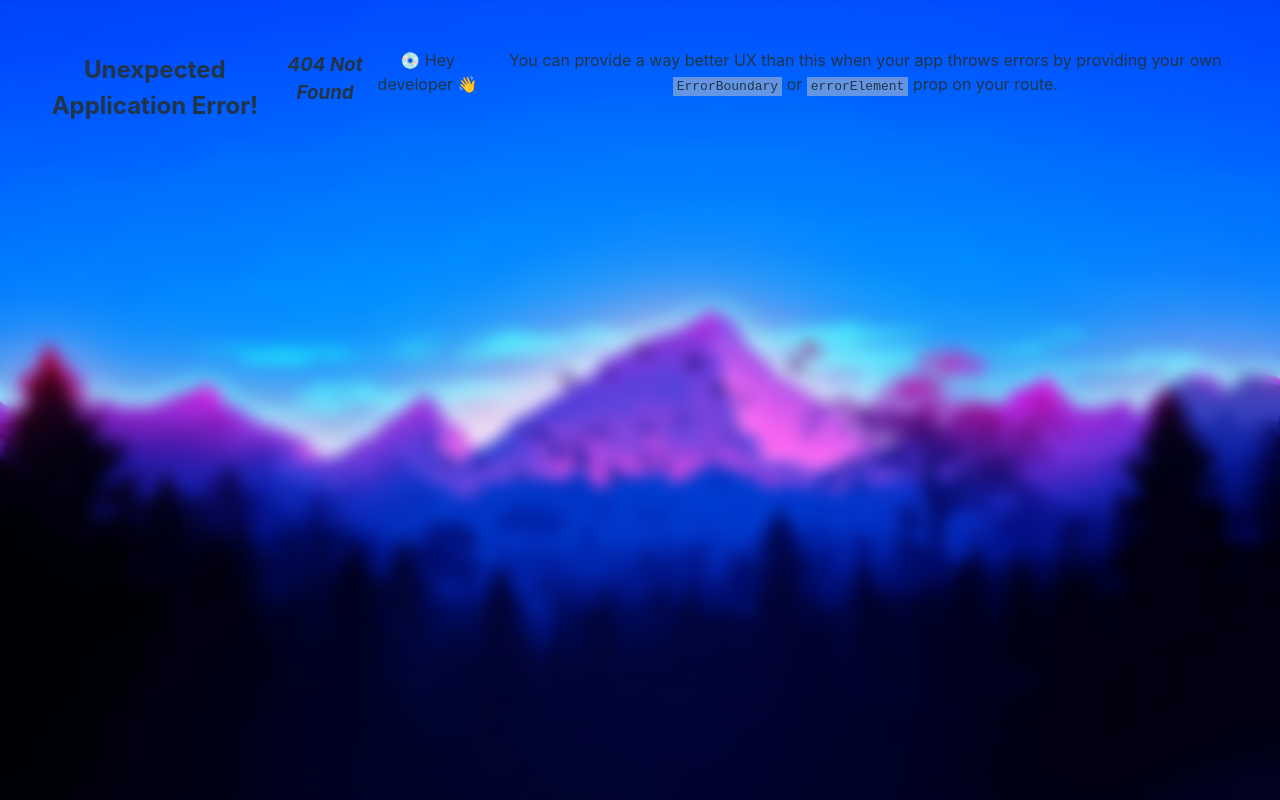
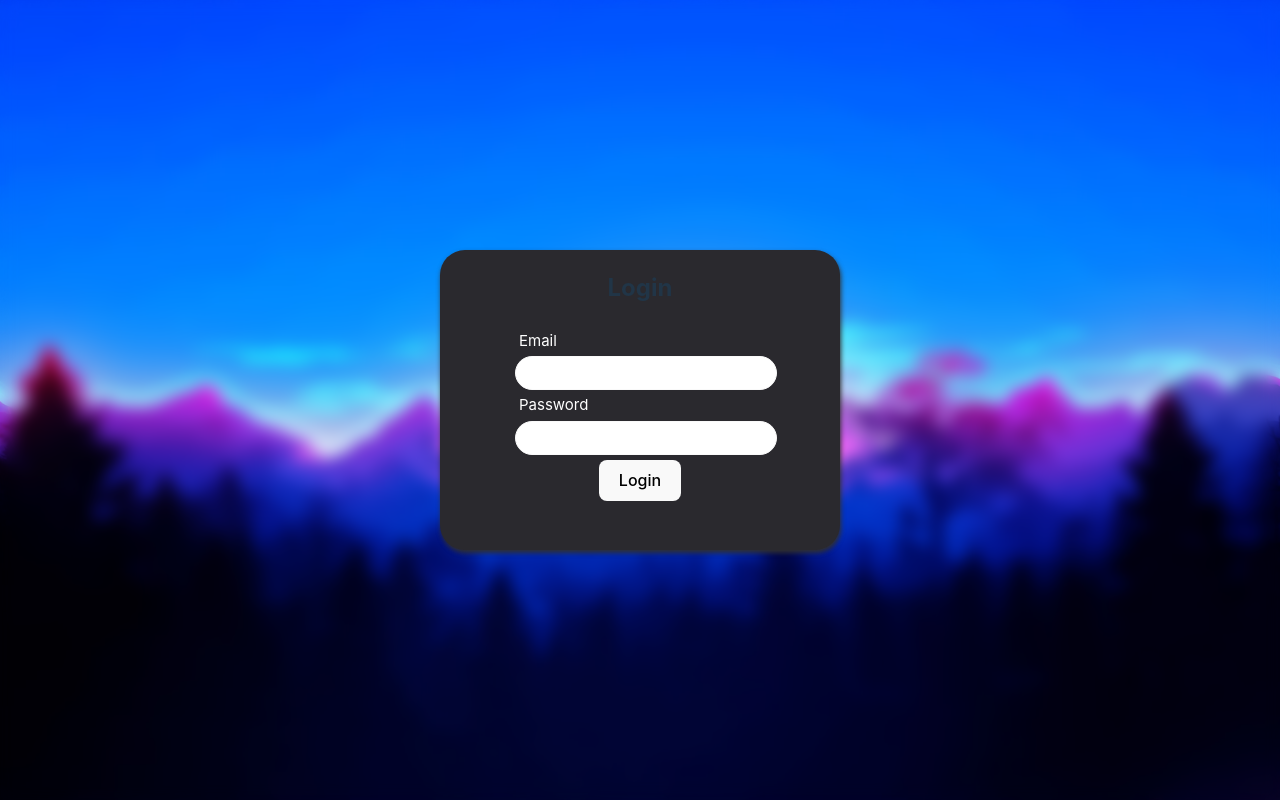
Before and after one commit to GLeonidasG/one_finance_frontend, a React (Vite) app: page /login in a window 1280 px wide. Before the commit this address had no page. Built offline with nearby package versions, Linux system fonts and the light colour scheme.

Commit message:
feat: add dashboard and login route

```diff
--- a/src/App.tsx
+++ b/src/App.tsx
@@ -1,34 +1,19 @@
 import { useState } from 'react'
 import reactLogo from './assets/react.svg'
 import './App.css'
+import {Outlet} from 'react-router-dom'
 
 function App() {
   const [count, setCount] = useState(0)
 
   return (
-    <div className="App">
-      <div>
-        <a href="https://vitejs.dev" target="_blank">
-          <img src="/vite.svg" className="logo" alt="Vite logo" />
-        </a>
-        <a href="https://reactjs.org" target="_blank">
-          <img src={reactLogo} className="logo react" alt="React logo" />
-        </a>
-      </div>
-      <h1>Vite + React</h1>
-      <div className="card">
-        <button onClick={() => setCount((count) => count + 1)}>
-          count is {count}
-        </button>
-        <p>
-          Edit <code>src/App.tsx</code> and save to test HMR
-        </p>
-      </div>
-      <p className="read-the-docs">
-        Click on the Vite and React logos to learn more
-      </p>
+    <div>
+    <h1>ROOT</h1>
+    <div>
+    <Outlet/>
     </div>
-  )
+    </div>
+  );
 }
 
 export default App
--- /dev/null
+++ b/src/dashboard/index.tsx
@@ -0,0 +1,8 @@
+
+export default function Dashboard() {
+    return (
+      <>
+        <h1>Dashboard</h1>
+      </>
+    );
+}
--- /dev/null
+++ b/src/login/index.tsx
@@ -0,0 +1,106 @@
+import { useState } from "react"
+
+type FormInputProps = {
+    inputType: string,
+    label: string,
+    onChange: (value: unknown) => void
+}
+export function FormInput({ inputType, label, onChange }: FormInputProps) {
+    return (
+        <div style={{
+            display: "flex",
+            flexDirection: "column",
+            justifyContent: "start",
+            alignItems: "start",
+            minWidth: "250px",
+            maxWidth: "300px",
+        }}>
+
+            <span style={{ fontSize: 15, color: "white", margin: 4 }}>{label}</span>
+            <input
+                onChange={({ target: { value } }) => onChange(value)}
+                type={inputType}
+                style={{
+                    borderRadius: 100,
+                    borderStyle: "solid",
+                    borderColor: "#f9f9f9",
+                    borderWidth: 1,
+                    minHeight: "30px",
+                    maxHeight: "45px",
+                    outline: "none",
+                    paddingInline: "5px",
+                    width: "100%"
+                }} />
+        </div>
+    )
+}
+
+type ButtonProps = {
+    label?: string,
+    onClick?: Function
+}
+
+export function Button({ label, onClick }: ButtonProps) {
+    return (
+      <button
+        onClick={() =>
+          onClick
+            ? onClick()
+            : () => {
+                console.log("event not captured");
+              }
+        }
+        style={{ marginTop: 5, marginBottom: 5 }}
+      >
+        {label}
+      </button>
+    );
+}
+
+const USER_AUTH_STORAGE_KEY = "user_auth"
+export async function setUser(user: {email: string, password: string}): Promise<void> {
+  localStorage.setItem(USER_AUTH_STORAGE_KEY, JSON.stringify(user));
+}
+
+export default function LoginPage() {
+
+    const [email, setEmail] = useState("")
+    const [password, setPassword] = useState("")
+
+    console.table({ email, password });
+    return (
+      <div
+        style={{
+          backgroundColor: "#2A292E",
+          display: "flex",
+          flexDirection: "column",
+          justifyContent: "start",
+          alignItems: "center",
+          minWidth: 400,
+          height: 300,
+          borderRadius: 25,
+          boxShadow: "1px 3px 5px #303030",
+          alignSelf: "center",
+        }}
+      >
+        <h2>Login</h2>
+        <FormInput
+          inputType="email"
+          label="Email"
+          onChange={(value) => setEmail(value as string)}
+        />
+        <FormInput
+          inputType="password"
+          label="Password"
+          onChange={(value) => setPassword(value as string)}
+        />
+        <Button
+          onClick={() => {
+            setUser({ email, password });
+            console.log(localStorage.getItem(USER_AUTH_STORAGE_KEY));
+          }}
+          label="Login"
+        />
+      </div>
+    );
+}
```
Also changed, not shown: src/main.tsx (+10 -0 lines).
